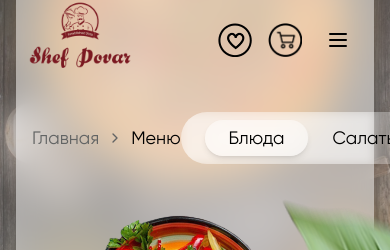
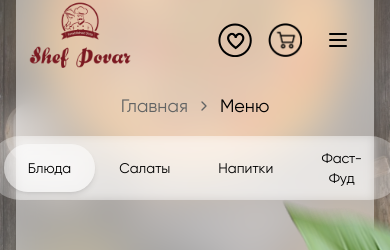
Before and after one commit to azadov-azamat/restaurant-landing, a React (Vite) app: page /menu in a window 390 px wide. Shown: the part 120-370 px from the top of the page. Built offline with nearby package versions, Linux system fonts and the light colour scheme.

Commit message:
refactor(breadcumb): style

```diff
--- a/src/components/tabs/index.tsx
+++ b/src/components/tabs/index.tsx
@@ -17,12 +17,12 @@ const TabNavigation: React.FC<TabProps> = ({ tabs, defaultTab = 0, onChange }) =
 
   return (
     <div className="flex justify-center z-10">
-      <div className="relative inline-flex rounded-full bg-white/30 backdrop-blur-[5px] px-6 h-[52px] py-2 ">
+      <div className="relative inline-flex rounded-full bg-white/30 backdrop-blur-[5px] md:px-6 px-4 md:h-[52px] py-2 ">
         {tabs.map((tab, index) => (
           <button
             key={index}
             onClick={() => handleTabChange(index)}
-            className={`relative px-6 py-1 text-lg font-normal rounded-full transition-colors duration-200 text-black z-10
+            className={`relative px-6 py-1 md:text-lg text-sm font-normal rounded-full transition-colors duration-200 text-black z-10
             `}
           >
             {tab}
--- a/src/pages/about/index.tsx
+++ b/src/pages/about/index.tsx
@@ -17,7 +17,7 @@ function About() {
     <main className="mt-8 mb-16 space-y-16">
       <HeaderCard>
        <div className="text-black z-10 text-xl font-normal">
-          <div className="flex  items-center justify-between my-10">
+          <div className="flex flex-col lg:flex-row items-center justify-between my-10">
               <Breadcrumb items={breadcrumbItems} />
           </div>
           <div>
--- a/src/pages/booking/index.tsx
+++ b/src/pages/booking/index.tsx
@@ -13,7 +13,7 @@ function Booking() {
   return (
     <main className="mt-8 mb-16 space-y-16">
       <HeaderCard>
-        <div className="flex  items-center justify-between my-10">
+        <div className="flex flex-col lg:flex-row items-center justify-between my-10">
           <Breadcrumb items={breadcrumbItems} />
         </div>
         <div>
--- a/src/pages/contacts/index.tsx
+++ b/src/pages/contacts/index.tsx
@@ -1,11 +1,21 @@
+import Breadcrumb from "../../components/breadcrumb";
 import HeaderCard from "../../components/card/header"
 import Image from "../../components/custom/image";
 import NewsSlider from "../../components/slider/news";
 
 function Contacts() {
+
+  const breadcrumbItems = [
+    { label: "Главная", href: "/" },
+    { label: "Связаться с нами" }
+  ];
+
   return (
     <main className="mt-8 mb-16 space-y-16">
       <HeaderCard>
+        <div className="flex flex-col lg:flex-row items-center justify-between my-10">
+          <Breadcrumb items={breadcrumbItems} />
+        </div>
 
         <div>
           <Image
--- a/src/pages/menu/index.tsx
+++ b/src/pages/menu/index.tsx
@@ -46,7 +46,7 @@ function Menu() {
   return (
     <main className="mt-8 mb-16 space-y-16">
       <HeaderCard>
-        <div className="flex  items-center justify-between my-10">
+        <div className="flex flex-col lg:flex-row  items-center justify-between md:my-10 my-5 space-y-4">
             <Breadcrumb items={breadcrumbItems} />
             <TabNavigation
               tabs={["Блюда", "Салаты", "Напитки", "Фаст-Фуд"]}
--- a/src/pages/news/index.tsx
+++ b/src/pages/news/index.tsx
@@ -43,7 +43,7 @@ function News() {
   return (
     <main className="mt-8 mb-16 space-y-16">
       <HeaderCard>
-        <div className="flex  items-center justify-between my-10">
+        <div className="flex flex-col lg:flex-row items-center justify-between my-10">
           <Breadcrumb items={breadcrumbItems} />
         </div>
 
```
